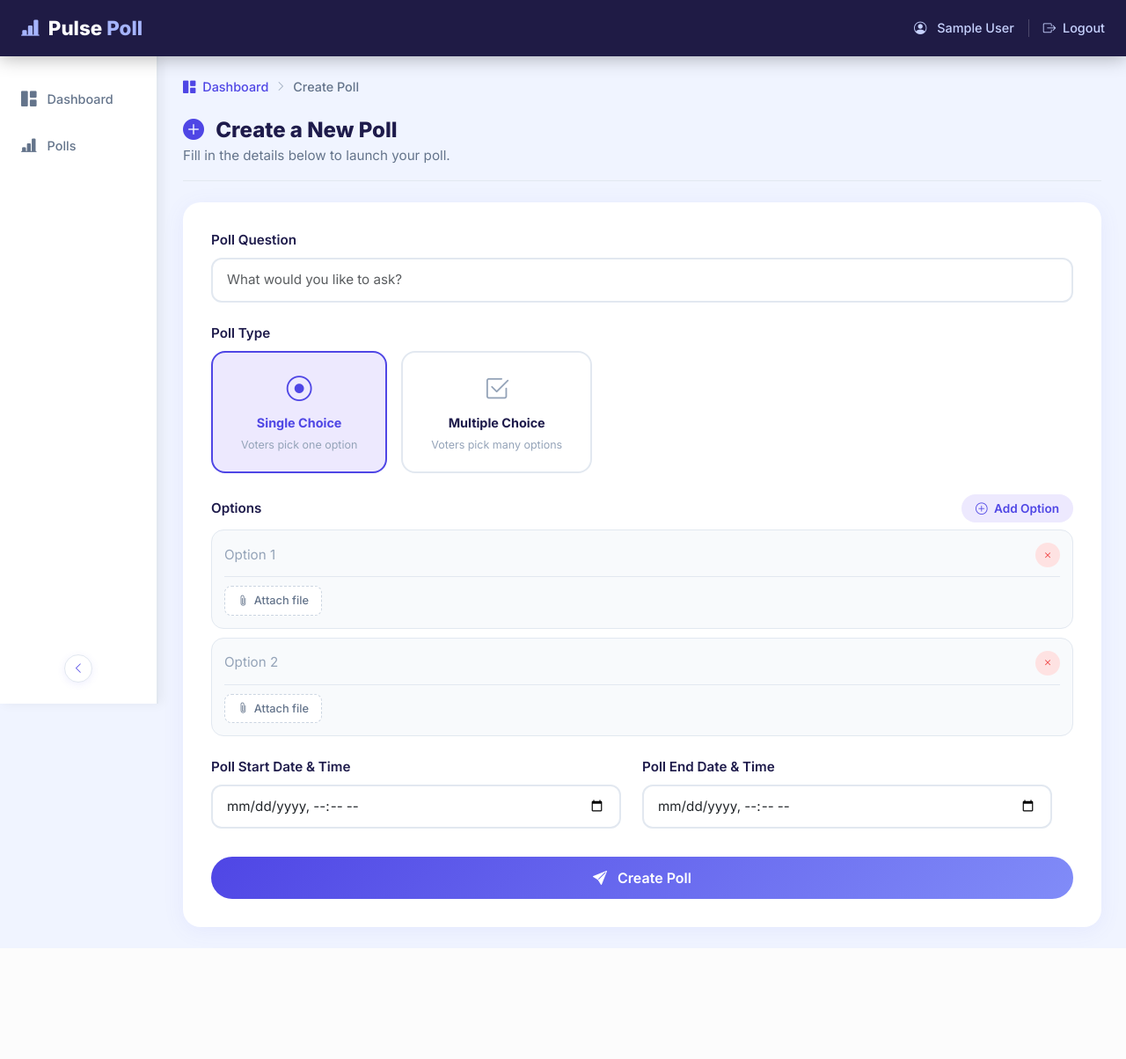
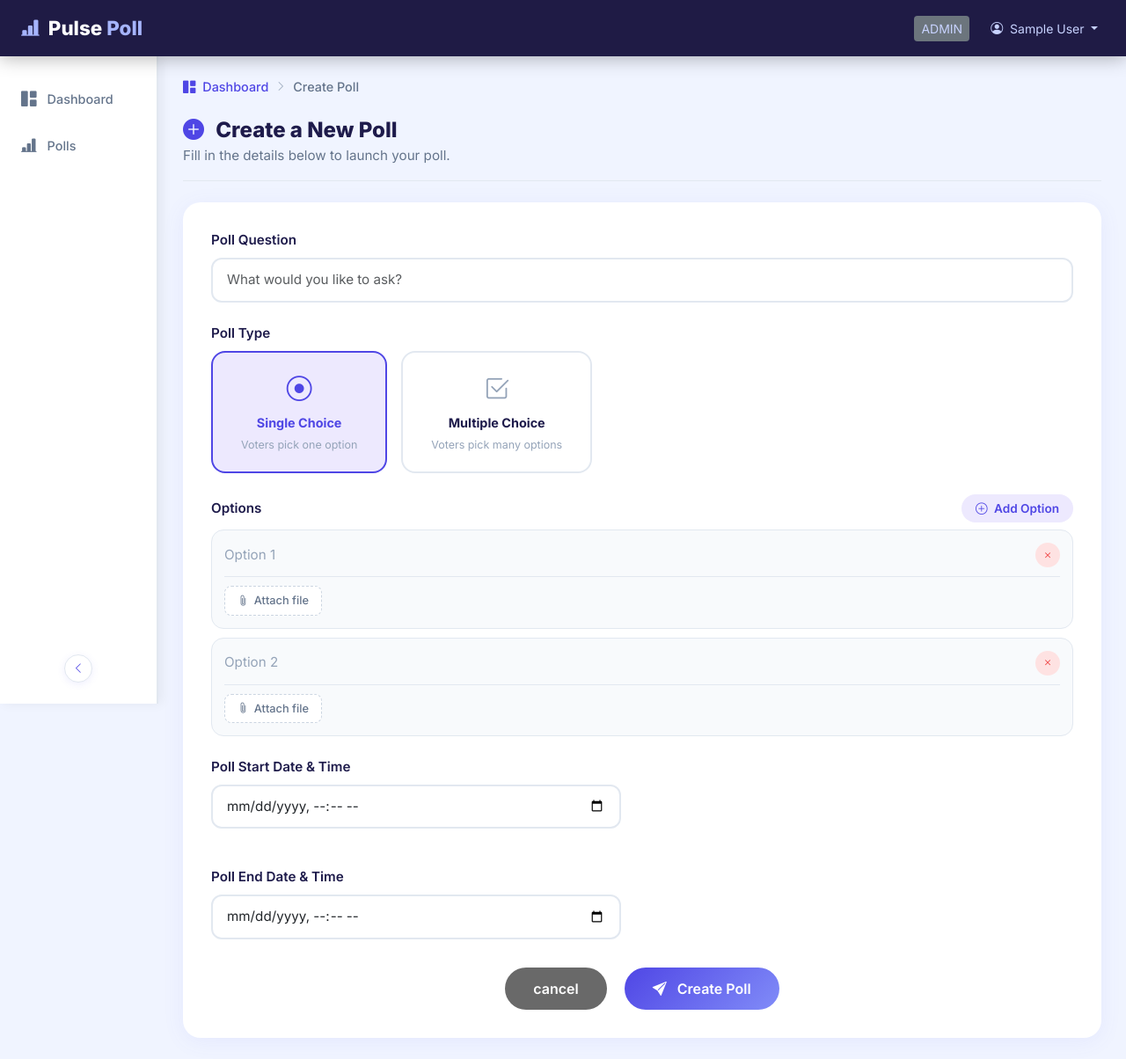
Before and after one commit to piyajalmi/pulse_poll, a Flask app: page /create in a window 1280 px wide. Shown: the whole page at 88% size. Before the commit the page ends 1078 px from the top, so only its background shows below. Run offline with Flask 3, Linux system fonts and the light colour scheme; the visitor is signed in with stand-in values (Sample User, id 1).

Commit message:
ui alignment

```diff
--- a/app.py
+++ b/app.py
@@ -305,7 +305,8 @@
                            options_data = options_data,
                            total_votes  = total_votes,
                            logs         = logs,
-                           is_expired   = is_expired)
+                           is_expired   = is_expired,
+                           is_creator = True)
 
 
 # ── Edit Poll GET ─────────────────────────────────────────
@@ -404,6 +405,17 @@
     if len(valid_options) < 2:
         return jsonify({
             "error": "At least 2 options required."
+        }), 400
+
+    option_texts = [
+    o.get("text", "").strip().lower()
+    for o in valid_options
+    if o.get("text", "").strip()
+    ]
+
+    if len(option_texts) != len(set(option_texts)):
+        return jsonify({
+        "error": "All options must be unique."
         }), 400
 
     try:
--- a/routes/poll_routes.py
+++ b/routes/poll_routes.py
@@ -63,6 +63,17 @@
     if len(valid_options) < 2:
         return jsonify({
             "error": "At least 2 options required."
+        }), 400
+
+    option_texts = [
+    o.get("text", "").strip().lower()
+    for o in valid_options
+    if o.get("text", "").strip()
+    ]
+
+    if len(option_texts) != len(set(option_texts)):
+        return jsonify({
+        "error": "All options must be unique."
         }), 400
 
     try:
@@ -319,7 +330,8 @@
         "share_token": poll["share_token"]
     }
 
-    show_results = is_expired or is_creator
+    is_admin = session.get('role') == 'admin'
+    show_results = is_expired or is_creator or is_admin
 
     return render_template("results.html",
                            poll         = poll_data,
--- a/static/css/dashboard.css
+++ b/static/css/dashboard.css
@@ -374,6 +374,20 @@
     transition: all 0.3s ease;
     cursor: pointer;
 }
+.db-main .col-12{
+    gap: 20px;
+}
+.db-main .btn-pp-secondary {
+    background-color:dimgray;
+    color: white;
+    border: none;
+    border-radius: 50px;
+    padding: 12px 32px;
+    font-weight: 600;
+    font-size: 1rem;
+    transition: all 0.3s ease;
+    cursor: pointer;
+}
 
 .db-main .btn-pp-primary:hover {
     background: linear-gradient(135deg, #4338ca, #6366f1);
--- a/static/css/style.css
+++ b/static/css/style.css
@@ -54,6 +54,7 @@
     font-size: 1rem;
     transition: all 0.3s ease;
 }
+
 
 .btn-pp-primary:hover {
     background: linear-gradient(135deg, #4338ca, #6366f1);
--- a/static/js/create_poll.js
+++ b/static/js/create_poll.js
@@ -253,6 +253,18 @@
     // Collect options (async because of file reading)
     const options = await collectOptions();
 
+        // Checking duplicate options
+const optionTexts = options
+    .map(o => o.text.toLowerCase().trim())
+    .filter(t => t.length > 0);
+
+const uniqueTexts = new Set(optionTexts);
+if (uniqueTexts.size !== optionTexts.length) {
+    const optionsError = document.getElementById("optionsError");
+    optionsError.textContent = "Options must be unique!";
+    optionsError.classList.remove("d-none");
+    return;
+}
     // Validate
     if (!validateForm(question, options, startDateTime, endDateTime)) {
         return;
--- a/templates/admin_polls.html
+++ b/templates/admin_polls.html
@@ -171,11 +171,11 @@
                title="Results">
                 <i class="bi bi-bar-chart-fill"></i>
             </a>
-            <a href="/poll/{{ poll.share_token }}"
+            <!-- <a href="/poll/{{ poll.share_token }}"
                class="db-action-btn"
                title="Vote Page">
                 <i class="bi bi-eye-fill"></i>
-            </a>
+            </a> -->
         </span>
 
     </div>
--- a/templates/create_poll.html
+++ b/templates/create_poll.html
@@ -141,7 +141,13 @@
            </div>
 
             <!-- Submit Button -->
-            <button class="btn btn-pp-primary w-100 mt-2"
+             <div class ="col-12 justify-content-center d-flex" >
+                <button class="btn btn-pp-secondary mt-2"
+                    type="button"
+                    onclick="window.location.href='/dashboard/polls'">
+                cancel
+            </button>
+            <button class="btn btn-pp-primary  mt-2"
                     type="button"
                     id="createPollBtn"
                     onclick="submitPoll()">
@@ -149,6 +155,7 @@
                 Create Poll
             </button>
 
+        </div>
             <div id="formMessage" class="mt-3 d-none"></div>
 
         </div>
--- a/templates/dashboard_base.html
+++ b/templates/dashboard_base.html
@@ -50,8 +50,15 @@
                 <span class="db-brand-poll">Poll</span>
             </span>
         </div>
+        <div class="db-navbar-right">
+        {% set user_role=session.get('role') %}
+              {% if user_role == 'admin' %}
+              <a  type="button" class="btn btn-secondary btn-sm border border-0" style="color:#c7d2fe;">ADMIN</a>
+                {% else %}
+              <a  type="button" class="btn btn-secondary btn-sm border border-0" style="color:#c7d2fe;">USER</a>
+                {% endif %}
 
-        <div class="db-navbar-right">
+        <!-- <div class="db-navbar-right">
             <span class="db-username">
                 <i class="bi bi-person-circle me-2"></i>
                 {{ session['user_name'] }}
@@ -61,6 +68,22 @@
                 <i class="bi bi-box-arrow-right me-1"></i>
                 Logout
             </a>
+        </div> -->
+        <div class="dropdown">
+            <a href="#" class="btn btn-sm border border-0 dropdown-toggle"
+       style="color:#c7d2fe;" role="button" id="userDropdown"
+       data-bs-toggle="dropdown" aria-expanded="false">
+              <i class="bi bi-person-circle me-1"></i> {{ session['user_name'] }}
+            </a>
+
+             <ul class="dropdown-menu" aria-labelledby="userDropdown">
+                <li>
+            <a  class="dropdown-item"href="/logout" style="color:#000; font-size:0.9rem; text-decoration:none; font-weight:500;">
+              <i class="bi bi-box-arrow-right me-1"></i> Logout
+            </a>
+            </li>
+        </ul>
+        </div>
         </div>
     </nav>
 
```
Also changed, not shown: static/js/edit_poll.js (+11 -0 lines), templates/admin_dashboard.html (+4 -4 lines), templates/edit_poll.html (+8 -1 lines), templates/poll_detail.html (+27 -14 lines), templates/results.html (+12 -1 lines), static/uploads/17a0d4b6-d0c5-4704-89b6-1d1e37b4a009.jpg (added), static/uploads/53c6c4eb-af18-4388-bf49-15ad7353ef48.jpg (added), static/uploads/739a52bc-a7db-4792-9be6-695fee5af8b7.jpg (added), templates/polls.html (line endings or trailing spaces).
